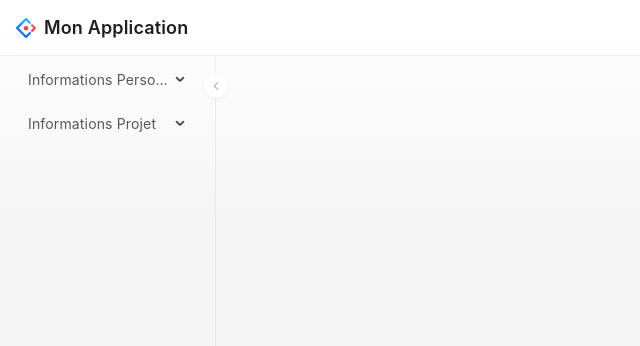
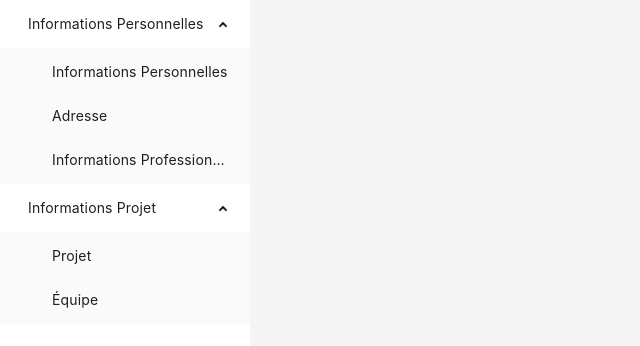
Before and after one commit to Alexkode/IndeedAllNight, a React (Create React App) app: page / in a window 1280 px wide. Shown: the top 346 px of the page, without its empty margins (0-640 px from the left). Built offline with nearby package versions, Linux system fonts and the light colour scheme.

Commit message:
Ajout des customs components au détriment du prolayout

```diff
--- a/src/App.tsx
+++ b/src/App.tsx
@@ -3,7 +3,7 @@ import { ThemeProvider, createTheme } from '@mui/material/styles';
 import CssBaseline from '@mui/material/CssBaseline';
 import CustomCategorization from './components/CustomCategorization';
 
-// Modification des imports
+// Import des sets de formulaires
 import set1Schema from './data/sets/set1/schema.json';
 import set1UiSchema from './data/sets/set1/uischema.json';
 import set1Data from './data/sets/set1/data.json';
@@ -16,6 +16,8 @@ const theme = createTheme();
 const formSets = [
   {
     title: "Informations Personnelles",
+    schema: set1Schema,
+    data: set1Data,
     forms: [
       {
         name: "Informations Personnelles",
@@ -48,6 +50,8 @@ const formSets = [
   },
   {
     title: "Informations Projet",
+    schema: set2Schema,
+    data: set2Data,
     forms: [
       {
         name: "Projet",
--- a/src/components/CustomCategorization.tsx
+++ b/src/components/CustomCategorization.tsx
@@ -1,20 +1,34 @@
 import React, { useState } from 'react';
-import { Layout } from 'antd';
-import { ProLayout } from '@ant-design/pro-components';
 import { JsonForms } from '@jsonforms/react';
 import { materialRenderers } from '@jsonforms/material-renderers';
 import { materialCells } from '@jsonforms/material-renderers';
+import { JsonSchema } from '@jsonforms/core';
+import { Layout, Menu } from 'antd';
 
-const { Content } = Layout;
+const { Content, Sider } = Layout;
+
+interface ExtendedUISchemaElement {
+  type: string;
+  label?: string;
+  elements?: ExtendedUISchemaElement[];
+  scope?: string;
+}
+
+interface Form {
+  name: string;
+  schema: JsonSchema;
+  uischema: {
+    type: string;
+    elements: ExtendedUISchemaElement[];
+  };
+  data: any;
+}
 
 interface FormSet {
   title: string;
-  forms: {
-    name: string;
-    schema: any;
-    uischema: any;
+  forms: Form[];
+  schema: JsonSchema;
   data: any;
-  }[];
 }
 
 interface CustomCategorizationProps {
@@ -22,53 +36,57 @@ interface CustomCategorizationProps {
 }
 
 const CustomCategorization: React.FC<CustomCategorizationProps> = ({ formSets }) => {
-  const [selectedForm, setSelectedForm] = useState<{
-    schema: any;
-    uischema: any;
-    data: any;
-  } | null>(null);
+  const [selectedForm, setSelectedForm] = useState<Form | null>(null);
+  const [selectedSet, setSelectedSet] = useState<FormSet>(formSets[0]);
 
-  const menuItems = formSets.map((set, setIndex) => ({
-    path: `/set-${setIndex}`,
-    name: set.title,
-    children: set.forms.map((form, formIndex) => ({
-      path: `/form-${setIndex}-${formIndex}`,
-      name: form.name,
-      component: 'form',
-      onSelect: () => {
-        setSelectedForm(form);
-      }
-    })),
+  const menuItems = formSets.map(set => ({
+    key: set.title,
+    label: set.title,
+    children: set.forms.map(form => ({
+      key: `${set.title}-${form.name}`,
+      label: form.name,
+    }))
   }));
 
+  const handleMenuClick = ({ key }: { key: string }) => {
+    for (const set of formSets) {
+      if (key.startsWith(set.title)) {
+        const formKey = key.replace(`${set.title}-`, '');
+        const form = set.forms.find(f => f.name === formKey);
+        if (form) {
+          setSelectedSet(set);
+          setSelectedForm(form);
+          break;
+        }
+      }
+    }
+  };
+
   return (
-    <ProLayout
-      layout="mix"
-      splitMenus={false}
-      route={{
-        path: '/',
-        routes: menuItems
-      }}
-      menuItemRender={(item, dom) => (
-        <div onClick={() => item.onSelect?.()}>
-          {dom}
-        </div>
-      )}
-      title="Mon Application"
-      style={{ minHeight: '100vh' }}
-    >
-      <Content style={{ padding: '24px', minHeight: 280 }}>
+    <Layout style={{ minHeight: '100vh' }}>
+      <Sider theme="light" width={250}>
+        <Menu
+          mode="inline"
+          style={{ height: '100%', borderRight: 0 }}
+          items={menuItems}
+          onClick={handleMenuClick}
+          defaultOpenKeys={formSets.map(set => set.title)}
+        />
+      </Sider>
+      <Layout style={{ padding: '24px' }}>
+        <Content style={{ padding: 24, margin: 0, minHeight: 280 }}>
           {selectedForm && (
             <JsonForms
-            schema={selectedForm.schema}
+              schema={selectedSet.schema}
               uischema={selectedForm.uischema}
-            data={selectedForm.data}
+              data={selectedSet.data}
               renderers={materialRenderers}
               cells={materialCells}
             />
           )}
         </Content>
-    </ProLayout>
+      </Layout>
+    </Layout>
   );
 };
 
--- /dev/null
+++ b/src/components/renderers/categorization/tester.ts
@@ -0,0 +1,6 @@
+import { rankWith, uiTypeIs, RankedTester } from '@jsonforms/core';
+
+export const categorizationTester: RankedTester = rankWith(
+  2,
+  uiTypeIs('Categorization')
+);
```
Also changed, not shown: src/components/renderers/categorization/CategorizationRenderer.tsx (added, +97 -0 lines), src/components/renderers/categorization/index.ts (added, +10 -0 lines). Lines whose indentation alone changed are shown as unchanged.
